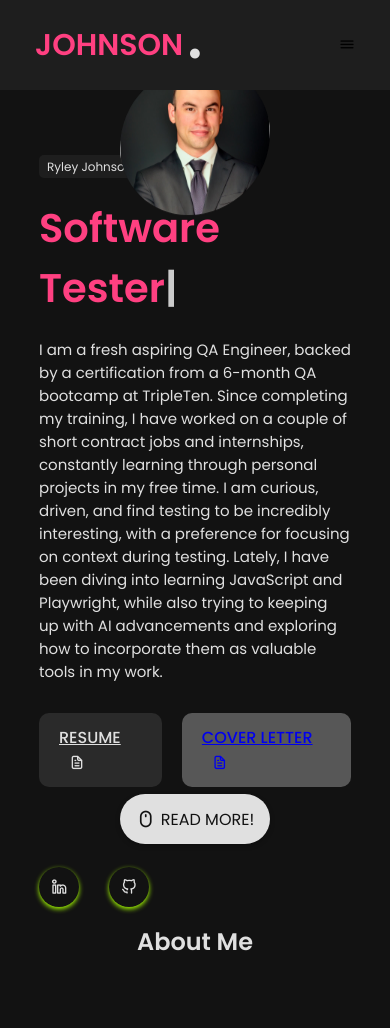
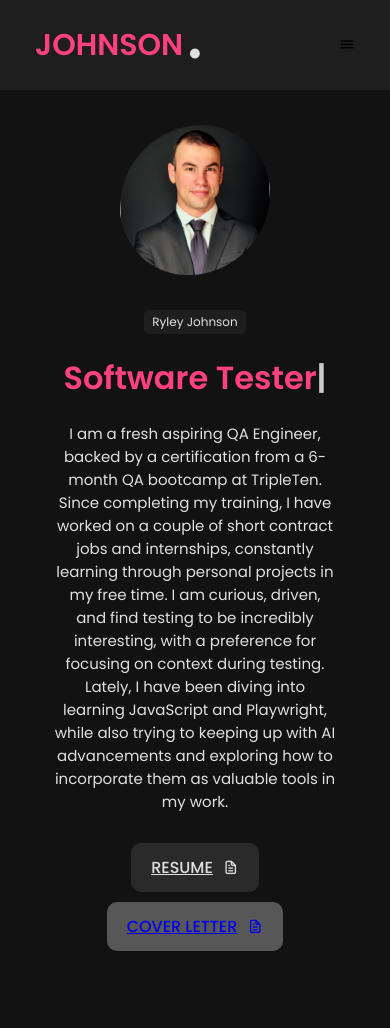
Before and after one commit to MRJOHN5ON/MRJOHN5ON.github.io, a plain HTML site: page index.html in a window 390 px wide. Shown: the top 1028 px of the page. Drawn offline with nearby package versions, Linux system fonts and the light colour scheme; a script that the page names is missing.

Commit message:
fixed layout issues for mobile view

```diff
--- a/assets/css/style.css
+++ b/assets/css/style.css
@@ -644,6 +644,7 @@ footer{
         flex-direction: column;
         justify-content: center;
         height: 100vh;
+        padding-top: 90px; /* Add padding to prevent nav overlap */
     }
     .featured-text{
         width: 100%;
@@ -651,16 +652,35 @@ footer{
         justify-content: center;
         align-content: flex-start;
         min-height: 60vh;
+        text-align: center; /* Center align all text */
+        padding-left: 0; /* Remove left padding */
+    }
+    .featured-text-card {
+        width: 100%;
+        display: flex;
+        justify-content: center;
+    }
+    .featured-name {
+        width: 100%;
+        display: flex;
+        justify-content: center;
+    }
+    .featured-text-btn {
+        justify-content: center; /* Center the buttons */
     }
     .social_icons{
         margin-top: 2em;
+        margin-bottom: 3em;
+        justify-content: center;
+        width: 100%;
     }
     .featured-image{
         order: 1;
         justify-content: center;
-        min-height: 150px;
+        min-height: 180px; /* Increase minimum height */
         width: 100%;
-        margin-top: 65px;
+        margin-top: 10px; /* Reduce top margin */
+        margin-bottom: 20px; /* Add bottom margin for spacing */
     }
     .image, .image img{
         width: 150px;
@@ -722,7 +742,7 @@ footer{
 
 @media only screen and (max-width: 540px){
     .featured-name{
-        font-size: 40px;
+        font-size: 32px; /* Slightly smaller font for very small screens */
     }
     .project-box{
         width: 100%;
@@ -732,6 +752,34 @@ footer{
     }
     .input-field{
         width: 100%;
+    }
+    .featured-box {
+        padding-top: 100px;
+        height: auto; /* Allow natural height instead of fixed 100vh */
+        min-height: 100vh; /* Ensure it takes at least full viewport height */
+    }
+    .featured-image {
+        margin-top: 20px;
+        margin-bottom: 30px; /* More space after image */
+        min-height: 160px;
+    }
+    .featured-text {
+        min-height: auto; /* Allow natural height */
+        padding-top: 0;
+    }
+    .featured-text-info {
+        padding: 0 15px; /* Add horizontal padding for paragraph */
+    }
+    .featured-text-btn {
+        flex-direction: column; /* Stack buttons on very small screens */
+        align-items: center;
+        gap: 10px;
+    }
+    .social_icons {
+        justify-content: center;
+        width: 100%;
+        margin-top: 1.5em;
+        margin-bottom: 3.5em; /* More spacing before About section */
     }
 }
 /* ----- SOCIAL ICONS ----- */
--- a/index.html
+++ b/index.html
@@ -110,12 +110,6 @@
                <div class="image">
                   <img src="assets/images/avatar.png" alt="avatar">
                </div>
-            </div>
-            <div class="scroll-icon-box">
-               <a href="#about" class="scroll-btn">
-                  <i class="uil uil-mouse-alt"></i>
-                  <p>READ MORE!</p>
-               </a>
             </div>
          </section>
 
```
